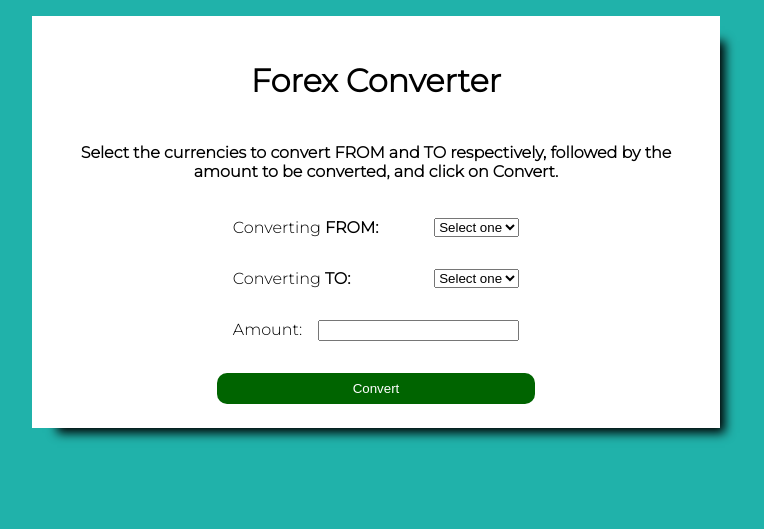
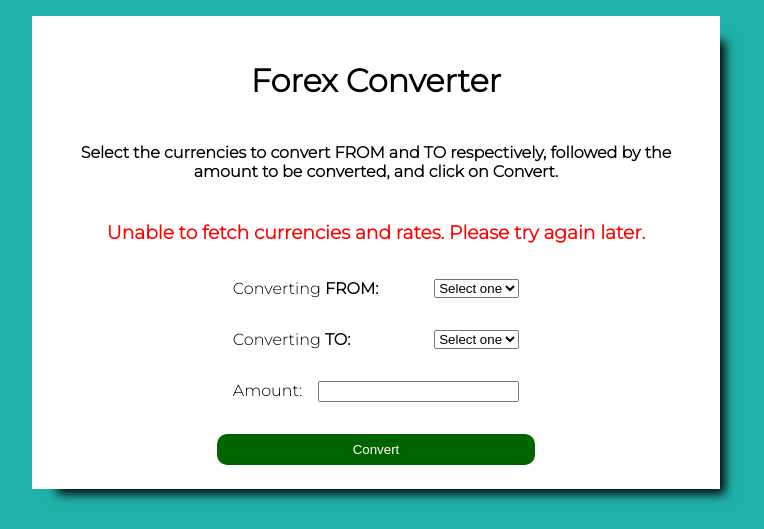
Before and after one commit to fsperoni/Currency_Converter, a Flask app: template templates/index.html in a window 1280 px wide. Shown: the top 529 px of the page, without its empty margins (264-1028 px from the left). Run offline with Flask 2, Linux system fonts and the light colour scheme; the template is opened without the code that fills it, so the values that code supplies are empty.

Commit message:
added try/catch to avoid API error

```diff
--- a/app.py
+++ b/app.py
@@ -49,7 +49,7 @@
           "code": to_curr
         }
         now = datetime.now().strftime('%b %d %Y at %H:%M')
-        flash(f"Quote provided on: {now} UTC")
+        flash(f"Quote provided on: {now}")
         return render_template("result.html", from_info=from_info,
                 amount="{:,.2f}".format(amount), to_info=to_info,
                 converted_amount="{:,.2f}".format(converted_amount) )
--- a/requirements.txt
+++ b/requirements.txt
@@ -4,7 +4,7 @@
 Click==7.0
 Flask==1.1.2
 Flask-DebugToolbar==0.10.1
-forex-python==1.6
+forex-python==1.8
 gunicorn==20.1.0
 idna==3.3
 itsdangerous==1.1.0
--- a/static/app.css
+++ b/static/app.css
@@ -65,6 +65,10 @@
   padding: 1rem;
 }
 
+.apiError {
+  color: red;
+}
+
 @media (max-width: 1500px) {
   .container {
     width: 50%;
--- a/templates/index.html
+++ b/templates/index.html
@@ -4,6 +4,9 @@
 {% for msg in get_flashed_messages() %}
 <div class="flashMessage">{{ msg }}</div>
 {% endfor %}
+{% if currencies|length == 0 %}
+  <h3 class="apiError">Unable to fetch currencies and rates. Please try again later.</h3>
+{% endif %}
 <form action="/convert" method="POST">
   <div class="fromDiv">
     <label for="from_currency">Converting <strong>FROM:</strong></label>
@@ -28,6 +31,7 @@
     <input type="number" min="0" step="0.01" name="amount"
       id="amount" onchange="roundAmount()" required>
   </div>
-  <button id="convertBtn">Convert</button>
+  <button id="convertBtn" {% if currencies|length == 0 %}disabled{% endif %}>Convert</button>
+
 </form>
 {% endblock %}
```
Also changed, not shown: helpers.py (+12 -9 lines).
